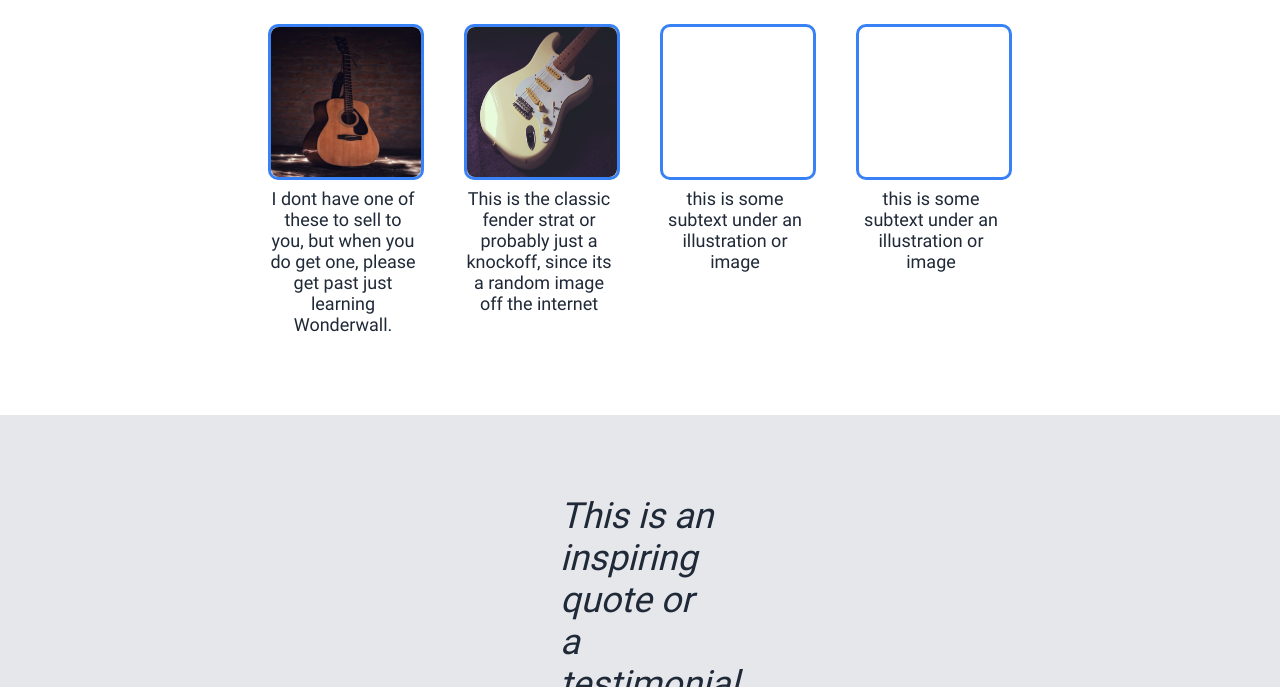
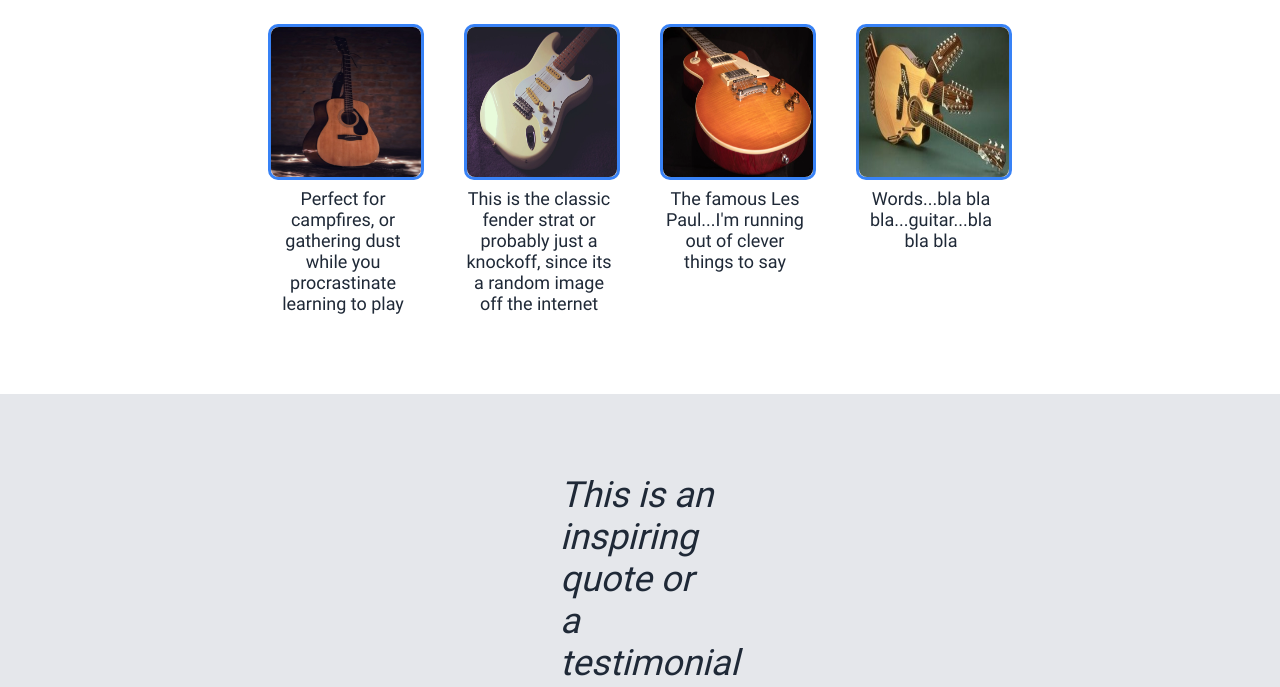
Before and after one commit to LorenzoBennie/Odin_Landing_Page, a plain HTML site: page index.html in a window 1280 px wide. Shown: the part 710-1397 px from the top of the page. Drawn offline with Linux system fonts and the light colour scheme.

Commit message:
Final addition of images

```diff
--- a/index.html
+++ b/index.html
@@ -21,7 +21,7 @@
   <div class="header">
     <div class="left_header">
       <div>
-        <h1>The best fake guitar shop website you'll ever see</h1>
+        <h1>The best fake online guitar store you'll ever see</h1>
       </div>
       <div>
         <p>This website was created through immense trial and error to bring you a website that offers to sell you guitars that dont exist. Enjoy! </p>
@@ -40,19 +40,19 @@
     <div class="image_windows">
       <div>
         <div class="box"><img alt="acoustic guitar product" src="./images/product_1.jpeg" class="product"></div>
-        <div class="box_text">I dont have one of these to sell to you, but when you do get one, please get past just learning Wonderwall. </div>
+        <div class="box_text"> Perfect for campfires, or gathering dust while you procrastinate learning to play </div>
       </div>
       <div>
         <div class="box"><img alt="Probably a fake fender" src="./images/product_2.jpeg" class="product"></div>
         <div class="box_text">This is the classic fender strat or probably just a knockoff, since its a random image off the internet</div>
       </div>
       <div>
-        <div class="box"></div>
-        <div class="box_text">this is some subtext under an illustration or image</div>
+        <div class="box"><img alt="les paul guitar" src="./images/product_3.jpeg" class="product"></div>
+        <div class="box_text">The famous Les Paul...I'm running out of clever things to say</div>
       </div>
       <div>
-        <div class="box"></div>
-        <div class="box_text">this is some subtext under an illustration or image</div>
+        <div class="box"><img alt="A weirdly shaped guitar" src="./images/product_4.jpeg" class="product"></div>
+        <div class="box_text">Words...bla bla bla...guitar...bla bla bla</div>
       </div>
     </div>
   </div>
--- a/styles.css
+++ b/styles.css
@@ -80,7 +80,7 @@ h1 {
 
 .header_acoustic {
   width: 500px;
-  height: 250px;
+  height: auto;
 }
 
 .left_header {
```
Also changed, not shown: images/product_3.jpeg (added), images/product_4.jpeg (added).
